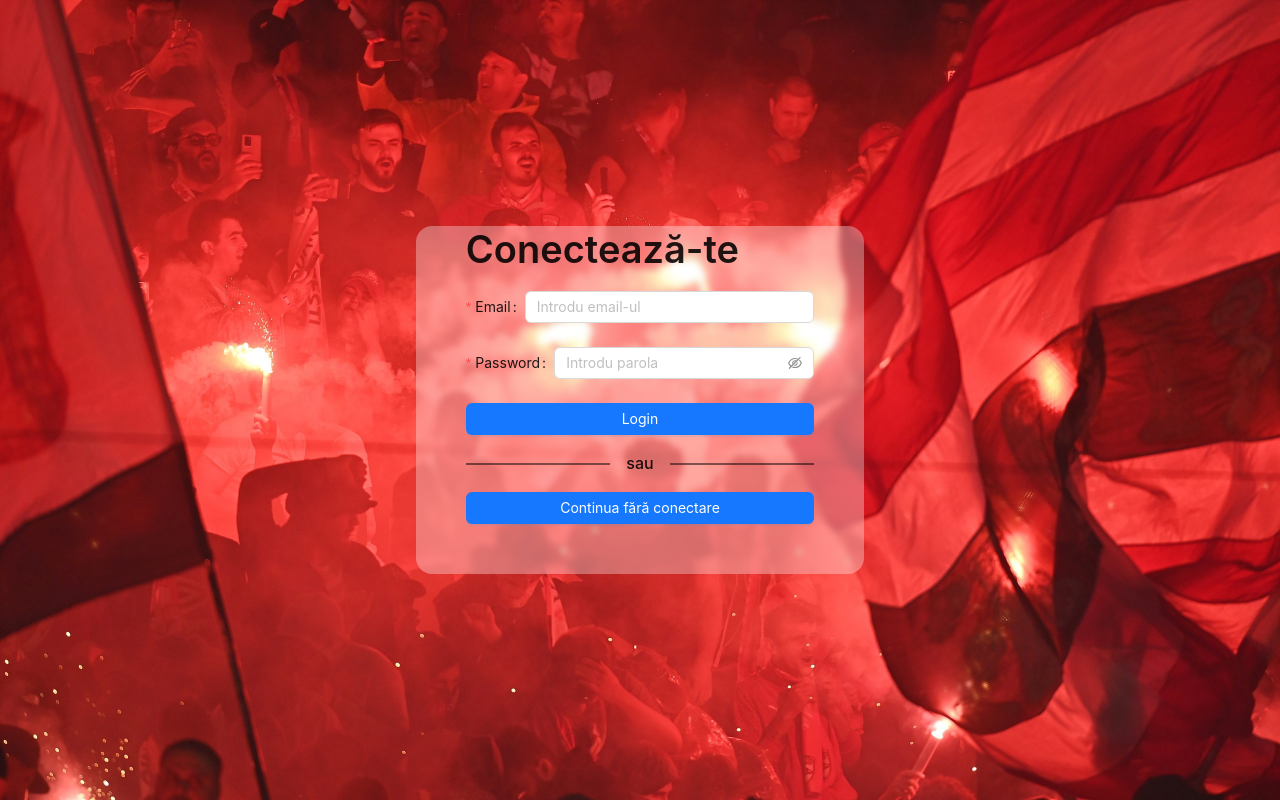
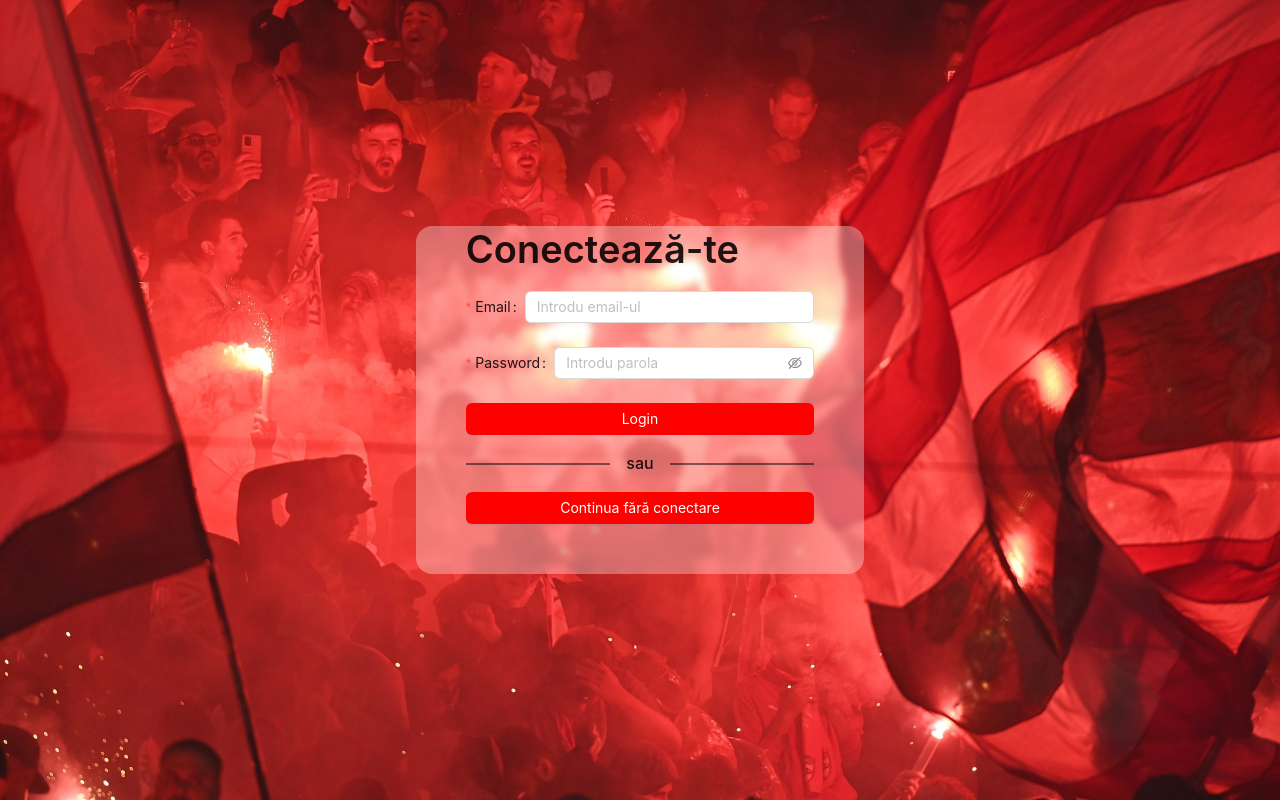
Before and after one commit to danytintea/ProiectReact, a React (Create React App) app: page /login in a window 1280 px wide. Built offline with nearby package versions, Linux system fonts and the light colour scheme; data requests are answered from the project's data file.

Commit message:
edit buttons

```diff
--- a/src/components/FormAddEvents/index.jsx
+++ b/src/components/FormAddEvents/index.jsx
@@ -70,8 +70,8 @@ export default function FormAddEvents() {
                     </Upload>
                 </Form.Item>
 
-                <Button type="primary" htmlType="submit" block>
-                    Trimite mesajul
+                <Button type="primary" htmlType="submit" block style={{ background: "red"}}>
+                    Adauga evenimentul
                 </Button>
             </Form>
         </div>
--- a/src/components/FormContact/index.jsx
+++ b/src/components/FormContact/index.jsx
@@ -72,7 +72,7 @@ export default function FormContact() {
                     <TextArea placeholder="Descrie problema" rows={7} size="large" value={body} onChange={(e) => setBody(e.target.value)}/>
                 </Form.Item>
 
-                <Button type="primary" htmlType="submit" block>
+                <Button type="primary" htmlType="submit" block style={{ background: "red"}}>
                     Trimite mesajul
                 </Button>
             </Form>
--- a/src/components/FormData/index.jsx
+++ b/src/components/FormData/index.jsx
@@ -49,7 +49,7 @@ export default function FormData() {
                     <Input placeholder="Introdu numarul de telefon" value={phone} onChange={(e)=>setPhone(e.target.value)}/>
                 </Form.Item>
                 <Typography.Title level={3}>Vei primi {nr_tickets} puncte</Typography.Title>
-                <Button type="primary" htmlType="submit" block>
+                <Button type="primary" htmlType="submit" block style={{ background: "red"}}>
                     Finalizeaza comanda
                 </Button>
             </Form>
--- a/src/components/Seats/index.jsx
+++ b/src/components/Seats/index.jsx
@@ -42,7 +42,7 @@ export default function Seats({ sector }) {
             )}
 
             <Typography.Title level={2} className="headerText">Ai ales {nr_tickets} bilete ({price} lei)</Typography.Title>
-            <Button type="primary" onClick={selectSeats} size="large">
+            <Button type="primary" onClick={selectSeats} size="large" style={{ background: "red"}}>
                 Cumpara
             </Button>
         </div>
--- a/src/components/Seats/style.css
+++ b/src/components/Seats/style.css
@@ -7,7 +7,7 @@
     flex-direction: column;
     align-items: center;
     justify-content: center;
-    height: 100vh;
+    height: 110vh;
     background: url('../images/img.jpg');
     background-size: cover;
 }
--- a/src/containers/Login/index.jsx
+++ b/src/containers/Login/index.jsx
@@ -28,11 +28,11 @@ export default function Login() {
                 }]} label='Password' name={'password'}>
                     <Input.Password placeholder="Introdu parola" />
                 </Form.Item>
-                <Button type="primary" htmlType="submit" block>
+                <Button type="primary" htmlType="submit" block style={{ background: "red"}}>
                     Login
                 </Button>
                 <Divider style={{ borderColor: "black" }}>sau</Divider>
-                <Button type="primary" onClick={guest} block>
+                <Button type="primary" onClick={guest} block style={{ background: "red"}}>
                     Continua fără conectare
                 </Button>
             </Form>
```
